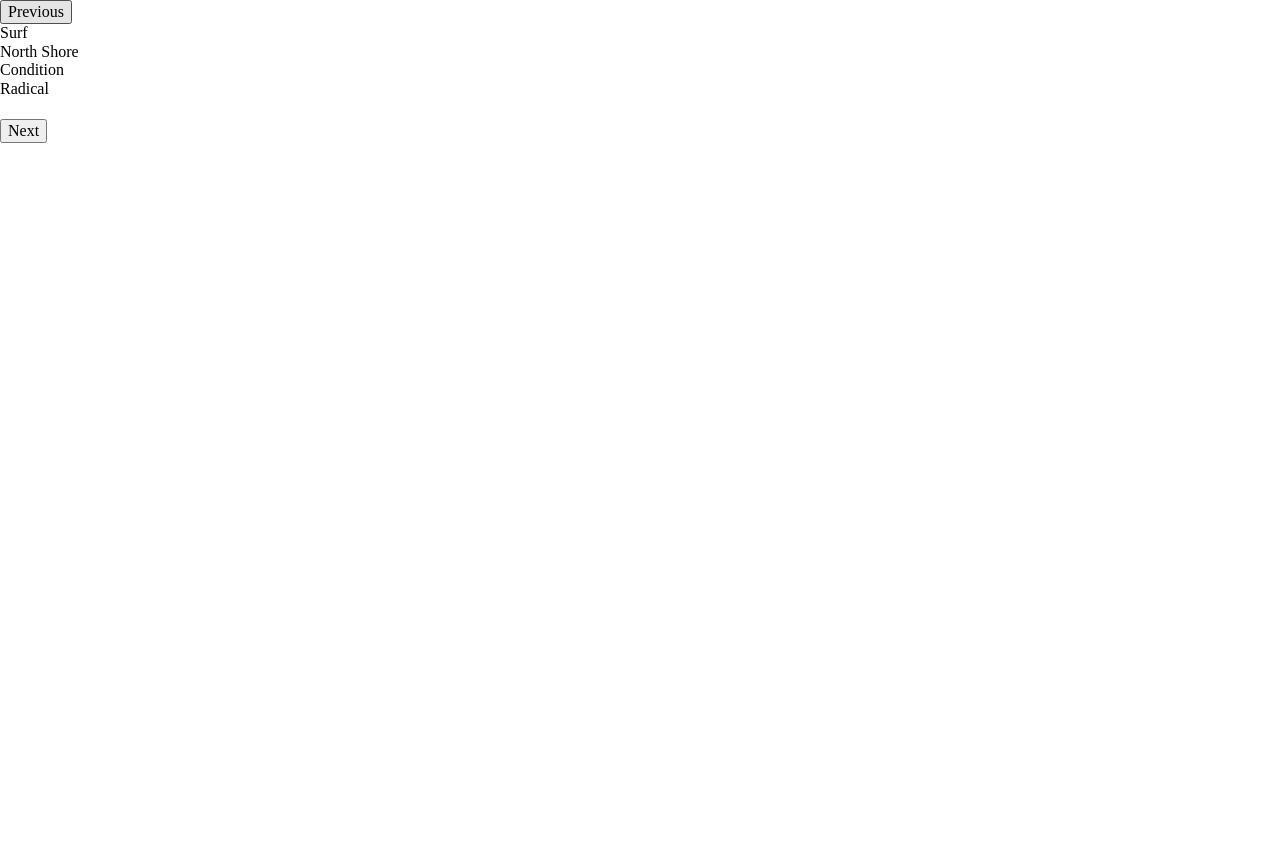
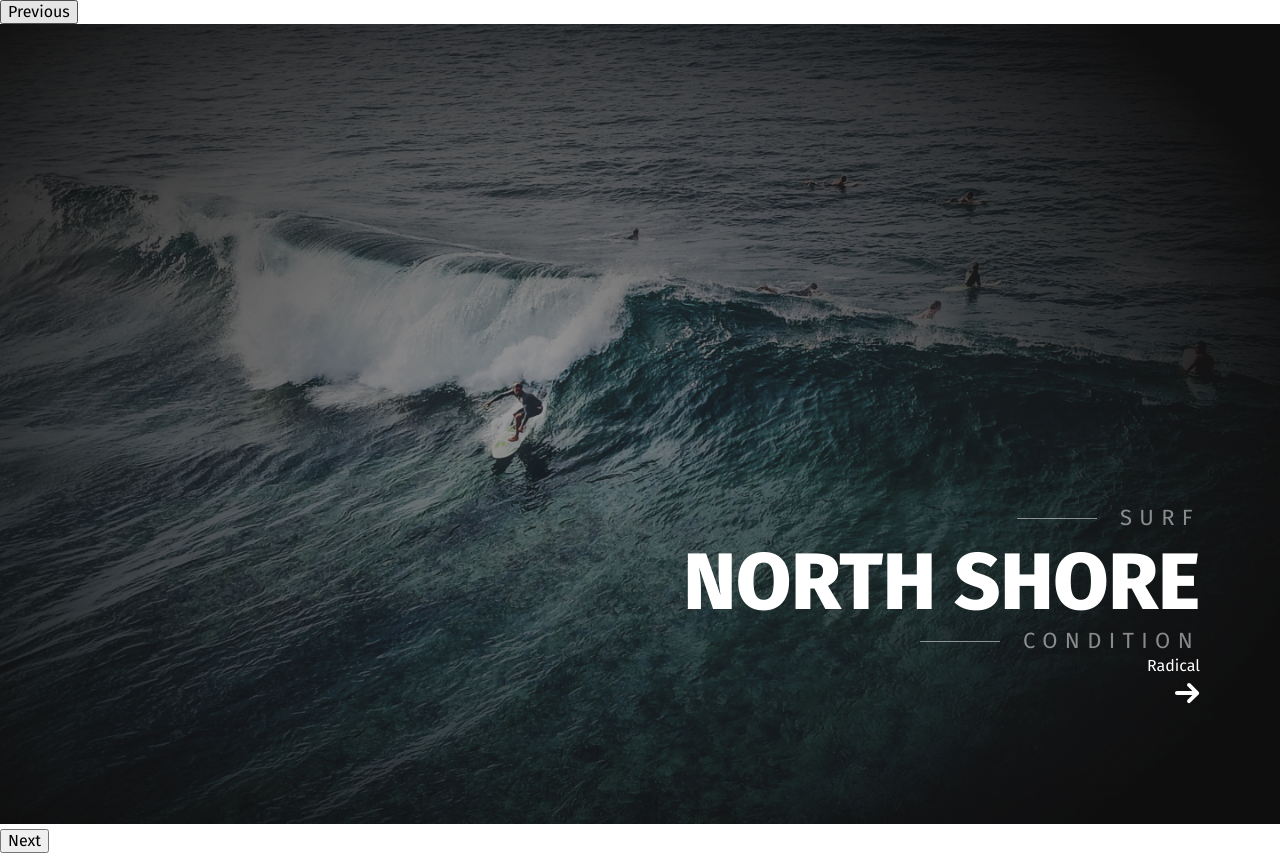
Before and after one commit to leogasmus/surf, a website: page app/index.html in a window 1280 px wide. Before the commit the page ends 800 px from the top, so only its background shows below. Drawn offline with nearby package versions, Linux system fonts and the light colour scheme.

Commit message:
Start to create style for header

```diff
--- a/app/index.html
+++ b/app/index.html
@@ -4,7 +4,8 @@
   <meta charset="UTF-8">
   <meta name="viewport" content="width=device-width, initial-scale=1.0">
   <meta http-equiv="X-UA-Compatible" content="ie=edge">
-  <title>Document</title>
+  <title>Surf Site</title>
+  <link href="https://fonts.googleapis.com/css?family=Fira+Sans:300,400,500,800&display=swap" rel="stylesheet">
   <link rel="stylesheet" href="css/main.min.css">
 </head>
 <body>
--- a/app/js/index.js
+++ b/app/js/index.js
@@ -1,5 +1,6 @@
 $( function() {
     $('.header__slider').slick({
-        infinity: true
+        infinity: true,
+        fade: true
     })
 });
--- /dev/null
+++ b/app/scss/_global.scss
@@ -0,0 +1,28 @@
+body{
+  font-family: 'Fira Sans', sans-serif;
+  font-weight: 400;
+}
+a{
+  display: inline-block;
+  text-decoration: none;
+}
+.suptitle-left{
+  font-size: 22px;
+  line-height: 32px;
+  letter-spacing: 7.33333px;
+  text-transform: uppercase;
+  color: #FFFFFF;
+  opacity: 0.5;
+  padding-left: 103px;
+  position: relative;
+  display: inline-block;
+  &::before{
+    content: '';
+    position: absolute;
+    width: 80px;
+    height: 1px;
+    background: white;
+    left: 0;
+    top: 50%;
+  }
+}
--- a/app/scss/main.scss
+++ b/app/scss/main.scss
@@ -1,8 +1,39 @@
 @import 'vars';
 @import 'libs';
 @import 'fonts';
+@import 'global';
 .header{
 
 }
+.header__slider{
+  &-item{
+    height: 100vh;
+    background-image: url(../img/header_bg.jpg);
+    background-repeat: no-repeat;
+    background-size: cover;
+    background-position: center;
+    position: relative;
+  }
+}
+.slider-item__info{
+  position: absolute;
+  right: 80px;
+  bottom: 116px;
+  text-align: right;
+  color: #ffffff;
+}
+.slider-item__info-suptitle{
+  margin-bottom: 5px;
+}
+.slider-item__info-suptext{
+  margin-bottom: 8px;
+}
+.slider-item__info-title{
+  font-size: 80px;
+  line-height: 86px;
+  text-transform: uppercase;
+  font-weight: 800;
+}
+
 
 @import 'media';
```
Also changed, not shown: app/css/main.min.css.
